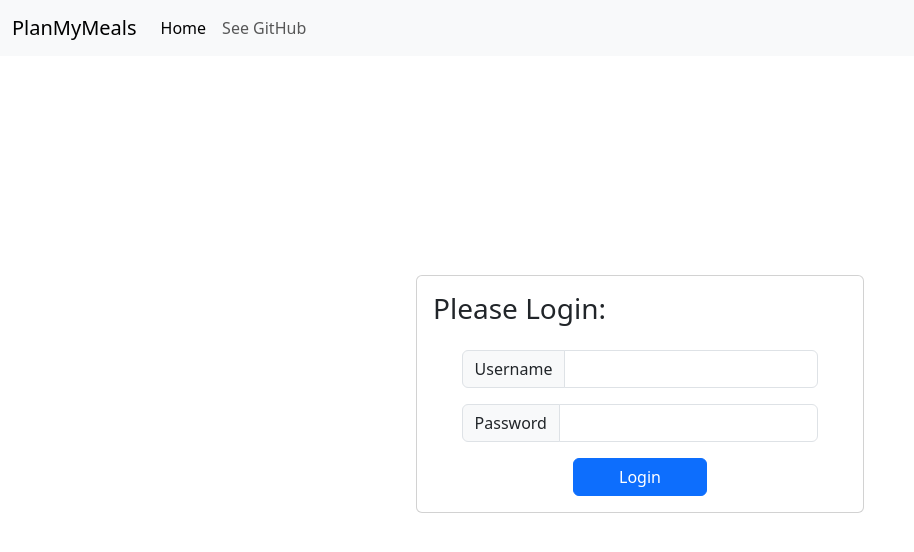
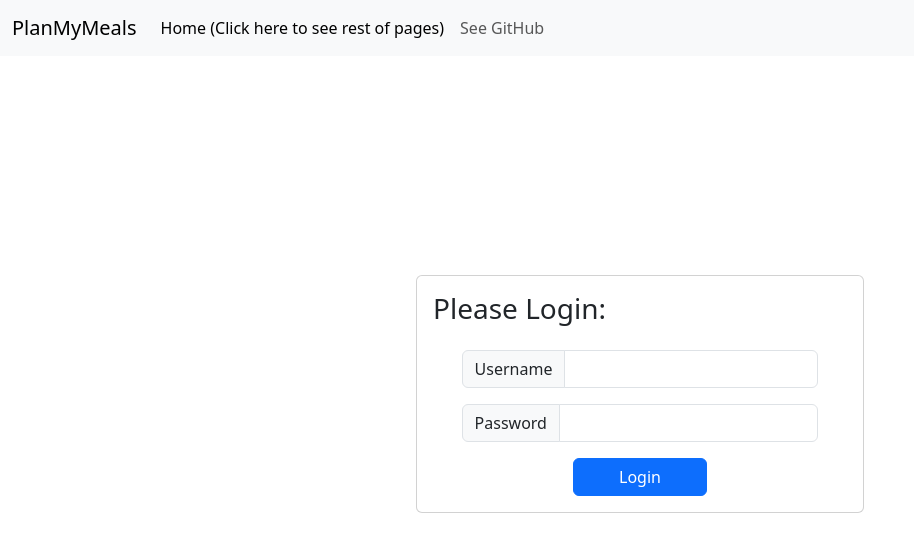
Before and after one commit to tchild1/startup, a plain HTML site: page index.html in a window 1280 px wide. Shown: the whole page, without its empty margins (0-914 px from the left). Drawn offline with nearby package versions, Linux system fonts and the light colour scheme.

Commit message:
added direction

```diff
--- a/index.html
+++ b/index.html
@@ -18,7 +18,7 @@
         <div class="collapse navbar-collapse" id="navbarNav">
           <ul class="navbar-nav">
             <li class="nav-item">
-              <a class="nav-link active" aria-current="page" href="home.html">Home</a>
+              <a class="nav-link active" aria-current="page" href="home.html">Home (Click here to see rest of pages)</a>
             </li>
             <li class="nav-item">
               <a class="nav-link" href="https://github.com/tchild1/startup">See GitHub</a>
```
